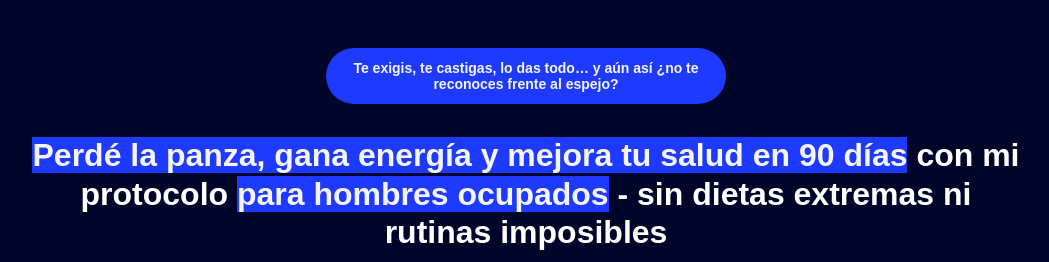
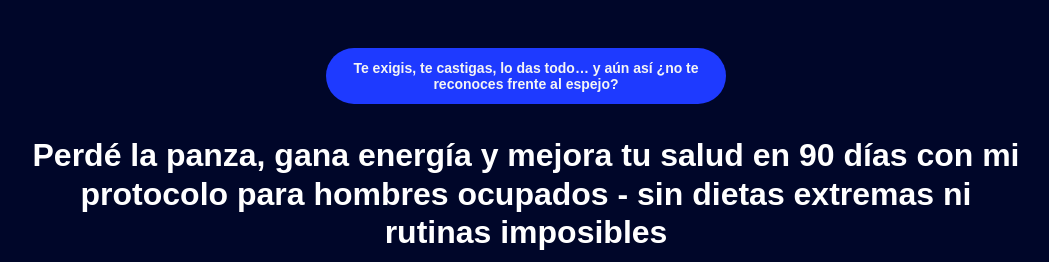
Before and after one commit to tomascosta2/Santiago-Rama, a Next.js app: page / in a window 1280 px wide. Shown: the top 262 px of the page, without its empty margins (114-1163 px from the left). Built offline with nearby package versions, Linux system fonts and the light colour scheme.

Commit message:
Cambios y ortografia

```diff
--- a/src/app/page.tsx
+++ b/src/app/page.tsx
@@ -52,13 +52,13 @@ export default function Home() {
           <h1 className="text-center text-[20px] md:text-[32px] font-bold leading-[120%]">
             {variant === 'A' && (
               <span>
-                Bajá entre <span className="bg-[var(--primary)] text-[var(--text-primary)]">8 y 20 kg de grasa corporal y tonificá</span> en 90 días con mi <span className="bg-[var(--primary)] text-[var(--text-primary)]">protocolo para hompres ocupados</span> - sin dietas extremas ni rutinas imposibles
+                Bajá entre <span className="">8 y 20 kg de grasa corporal y tonificá</span> en 90 días con mi <span className="">protocolo para hompres ocupados</span> - sin dietas extremas ni rutinas imposibles
               </span>
             )}
 
             {variant === 'B' && (
               <span>
-                <span className="bg-[var(--primary)] text-[var(--text-primary)]">Perdé la panza, gana energía y mejora tu salud en 90 días</span> con mi protocolo <span className="bg-[var(--primary)] text-[var(--text-primary)]">para hombres ocupados</span> - sin dietas extremas ni rutinas imposibles
+                <span className="">Perdé la panza, gana energía y mejora tu salud en 90 días</span> con mi protocolo <span className="">para hombres ocupados</span> - sin dietas extremas ni rutinas imposibles
               </span>
             )}
           </h1>
```
